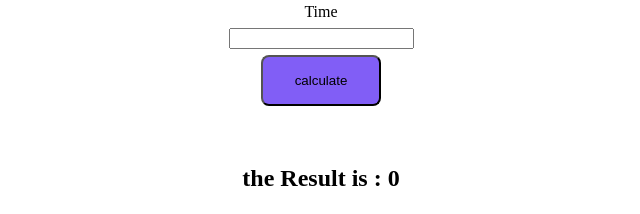
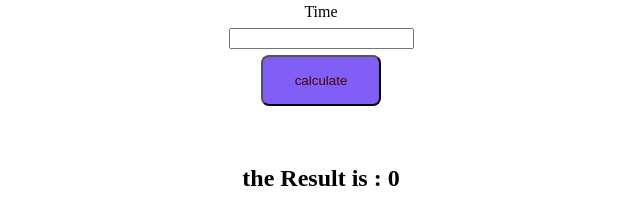
Before and after one commit to hussam901/gettransferd, a plain HTML site: page index.html in a window 1280 px wide. Shown: the part 328-542 px from the top of the page, 263-903 px from the left. Drawn offline with Linux system fonts and the light colour scheme.

Commit message:
font color

```diff
--- a/style.css
+++ b/style.css
@@ -26,6 +26,7 @@ form {
 button {
     padding: 1rem 2rem;
     background: rgb(129, 94, 246);
+    color: rgb(74, 2, 2);
     border-radius: 8px;
 }
 
```
